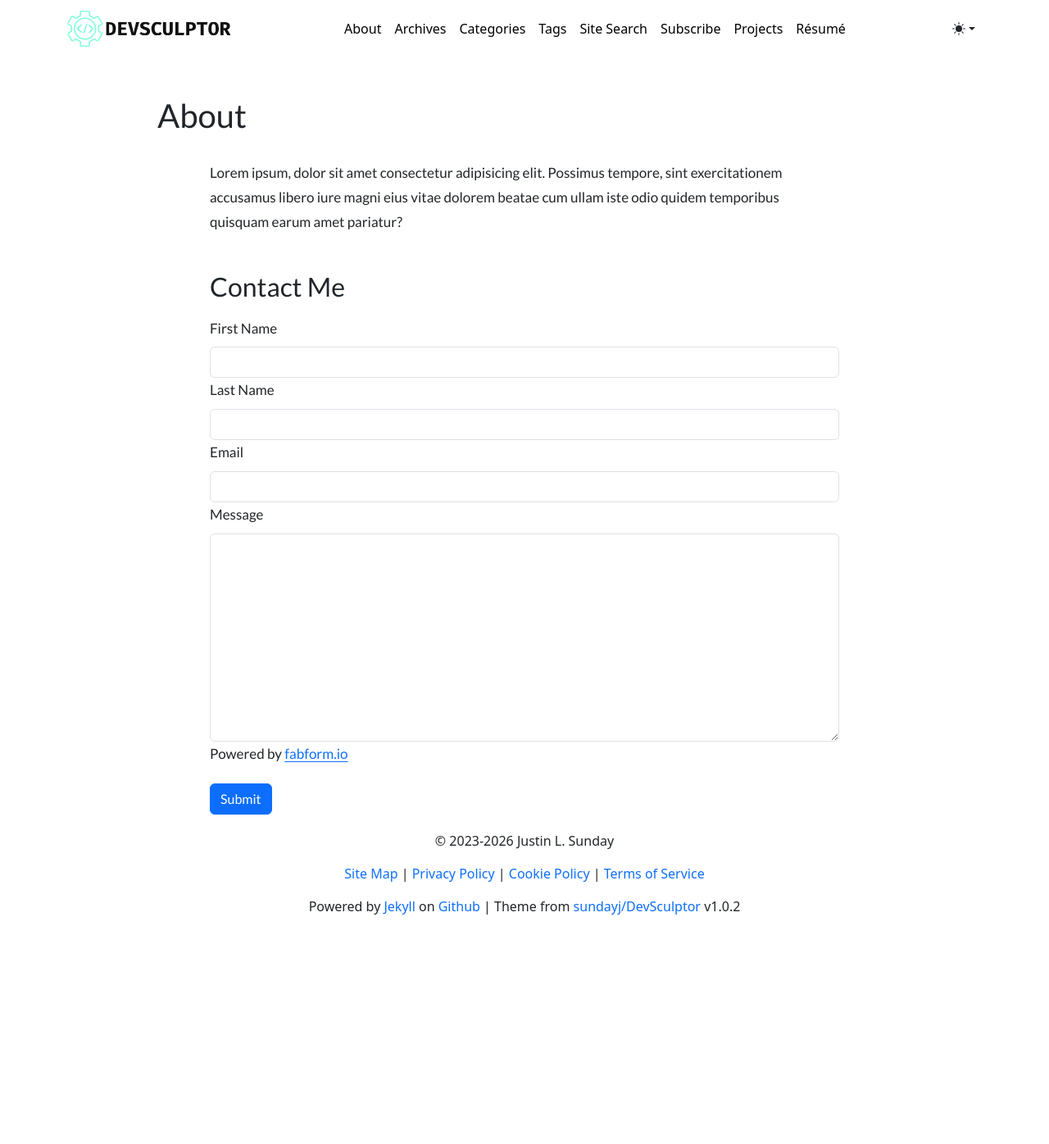
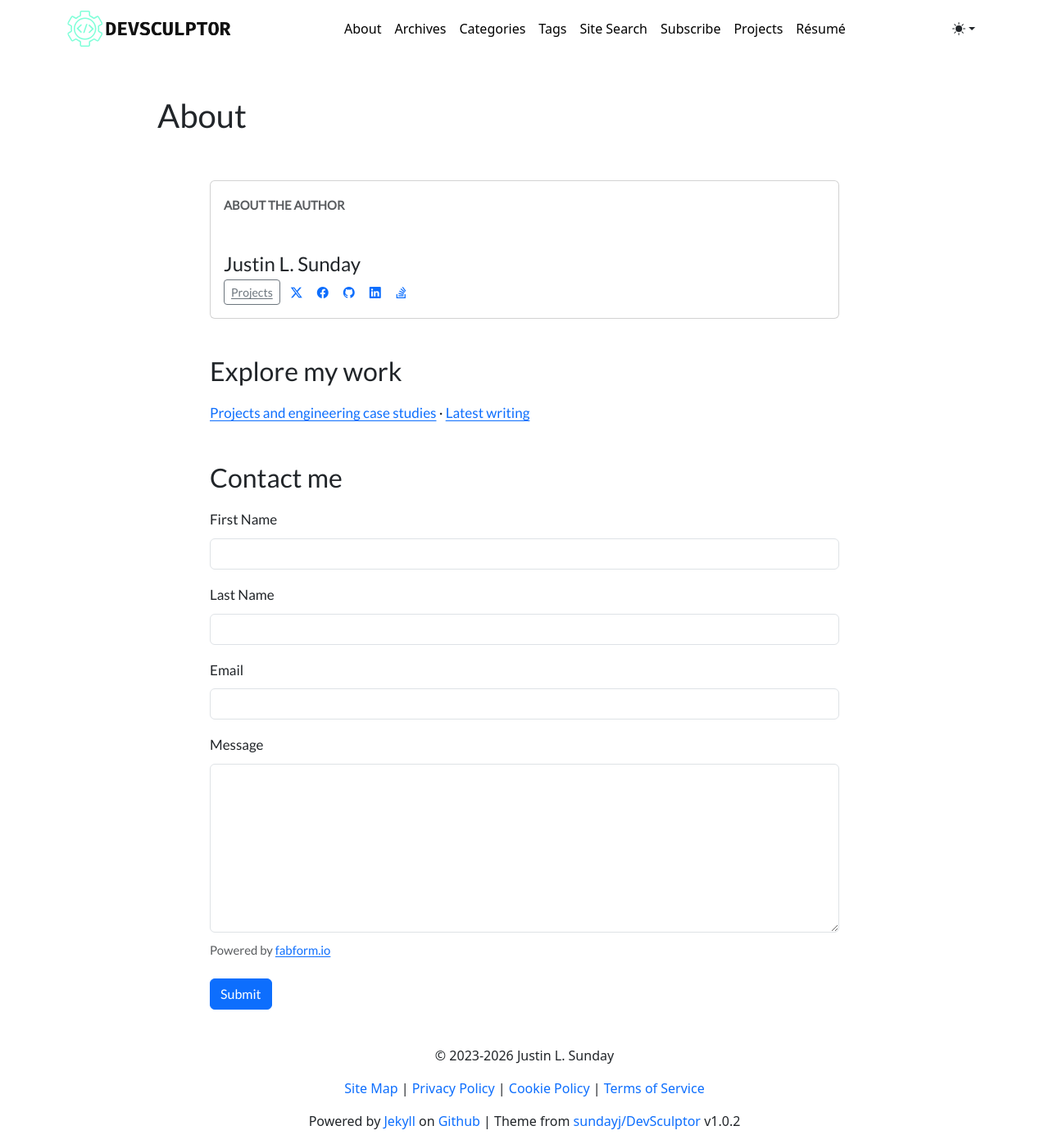
Before and after one commit to sundayj/DevSculptor, a Jekyll site: the page built from pages/about.md, in a window 1280 px wide. Shown: the whole page at 82% size. Built offline with Jekyll 4.4.1, drawn with Linux system fonts in a browser that asks for light colours; nearby versions of some CDN libraries; before the commit the page ends 1134 px from its top, so only the background shows below that.

Commit message:
CI-017: modernize reusable about content

```diff
--- a/_includes/about.html
+++ b/_includes/about.html
@@ -1,19 +1,48 @@
-<p>
-  Lorem ipsum, dolor sit amet consectetur adipisicing elit. Possimus tempore,
-  sint exercitationem accusamus libero iure magni eius vitae dolorem beatae cum
-  ullam iste odio quidem temporibus quisquam earum amet pariatur?
-</p>
+{%- include author-card.html variant="about" -%}
 
-## Contact Me
-<form action="https://fabform.io/f/{{site.fab_form}}" method="post">
+{%- if site.author.about -%}
+<section class="about-author my-4" aria-labelledby="about-author-heading">
+  <h2 id="about-author-heading">About my work</h2>
+  {%- for paragraph in site.author.about -%}
+    <p>{{ paragraph }}</p>
+  {%- endfor -%}
+</section>
+{%- endif -%}
+
+{%- if site.author.writing -%}
+<section class="about-writing my-4" aria-labelledby="about-writing-heading">
+  <h2 id="about-writing-heading">What I write about</h2>
+  <ul>
+    {%- for item in site.author.writing -%}
+      <li>{{ item }}</li>
+    {%- endfor -%}
+  </ul>
+</section>
+{%- endif -%}
+
+<section class="about-links my-4" aria-labelledby="about-links-heading">
+  <h2 id="about-links-heading">Explore my work</h2>
+  <p>
+    <a href="{{ '/projects/' | relative_url }}">Projects and engineering case studies</a>
+    ·
+    <a href="{{ '/' | relative_url }}">Latest writing</a>
+  </p>
+</section>
+
+{%- if site.fab_form -%}
+<section id="contact-me" class="my-4" aria-labelledby="contact-heading">
+  <h2 id="contact-heading">Contact me</h2>
+  <form action="https://fabform.io/f/{{ site.fab_form }}" method="post">
     <label for="firstName" class="form-label">First Name</label>
-    <input name="firstName" type="text" required class="form-control">
-    <label for="lastName" class="form-label">Last Name</label>
-    <input name="lastName" type="text" class="form-control">
-    <label for="email" class="form-label">Email</label>
-    <input name="email" type="email" required class="form-control">
-    <label for="message" class="form-label">Message</label>
-    <textarea name="message" required class="form-control" rows="10"></textarea>
-    <p>Powered by <a href="https://fabform.io" target="_blank">fabform.io</a></p>
+    <input id="firstName" name="firstName" type="text" required class="form-control">
+    <label for="lastName" class="form-label mt-3">Last Name</label>
+    <input id="lastName" name="lastName" type="text" class="form-control">
+    <label for="email" class="form-label mt-3">Email</label>
+    <input id="email" name="email" type="email" required class="form-control">
+    <label for="message" class="form-label mt-3">Message</label>
+    <textarea id="message" name="message" required class="form-control" rows="8"></textarea>
+    <p class="small text-body-secondary mt-2">Powered by <a href="https://fabform.io" target="_blank" rel="noopener noreferrer">fabform.io</a></p>
     <button class="btn btn-primary" type="submit">Submit</button>
-</form>
+  </form>
+</section>
+{%- endif -%}
```
